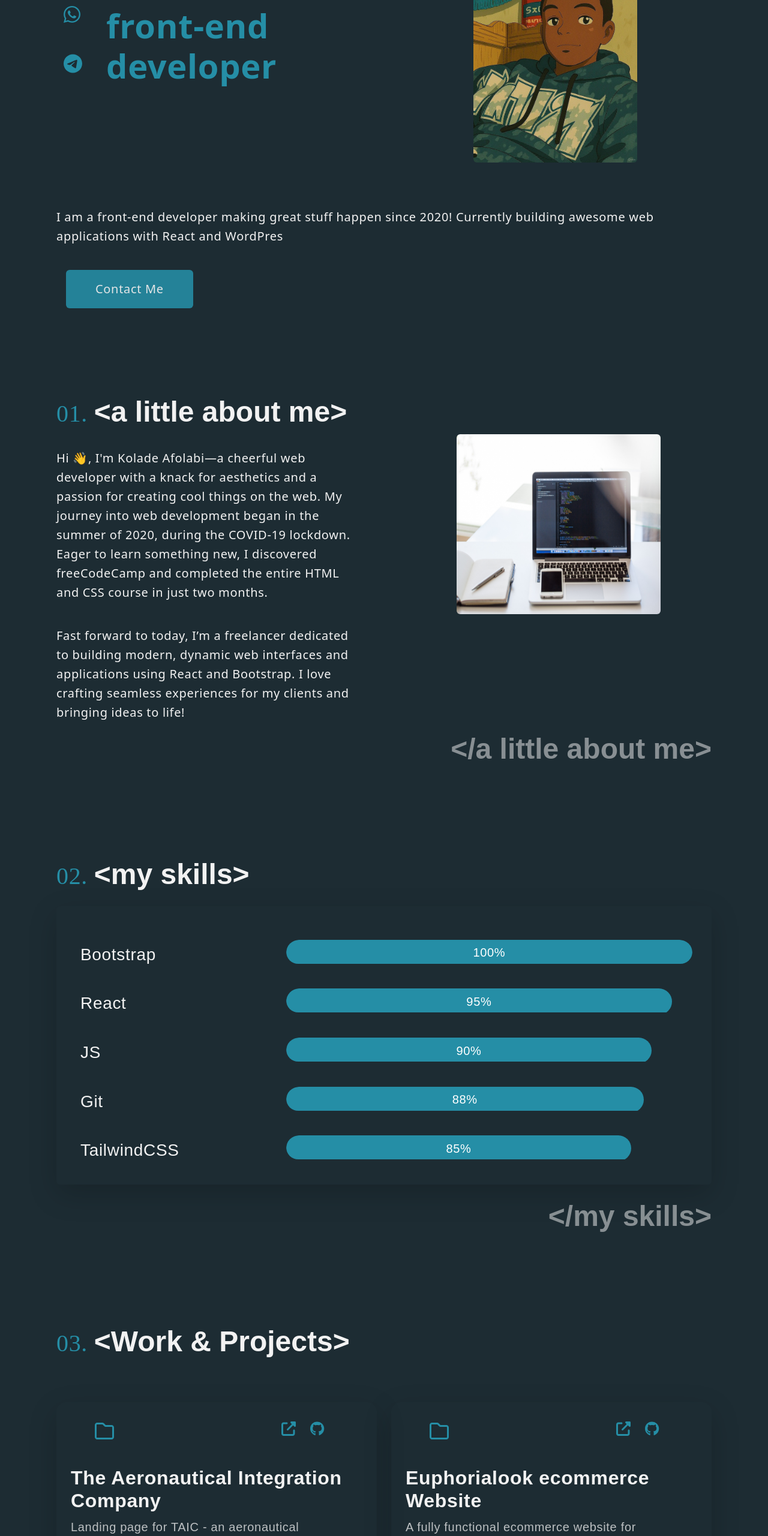
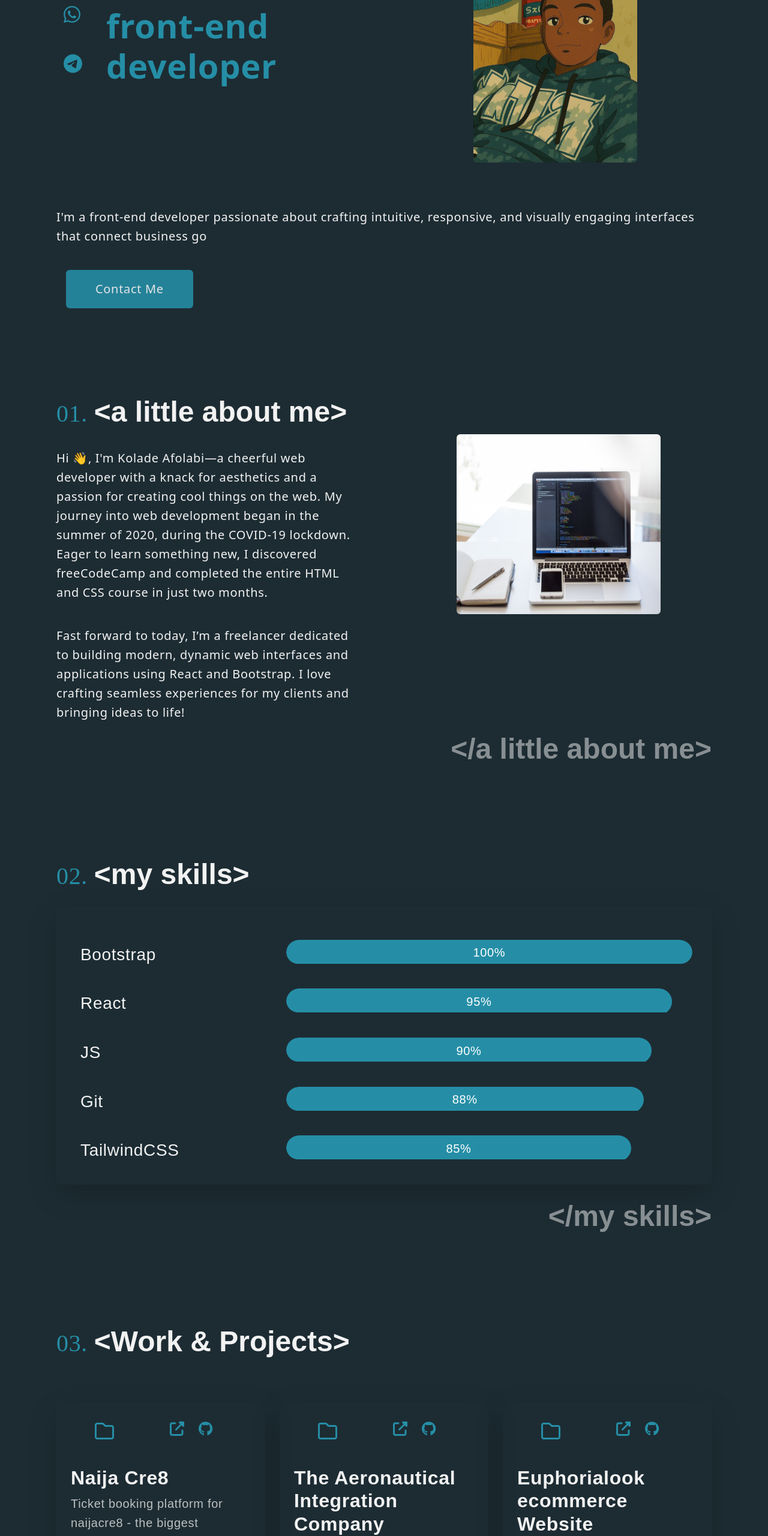
Before and after one commit to Kafolabi/portfolio, a React (Create React App) app: page / in a window 1280 px wide. Shown: the part 234-2795 px from the top of the page at 60% size. Built offline with nearby package versions, Linux system fonts and the light colour scheme; a web font is replaced by a local one.

Commit message:
New project added to portfolio

```diff
--- a/src/components/Home.js
+++ b/src/components/Home.js
@@ -7,7 +7,7 @@ import { motion } from "framer-motion";
 const Heading = () => {
   const [text, setText] = useState("");
   const fullText =
-    "I am a front-end developer making great stuff happen since 2020! Currently building awesome web applications with React and WordPress!";
+    "I'm a front-end developer passionate about crafting intuitive, responsive, and visually engaging interfaces that connect business goals with seamless user experiences.";
 
   useEffect(() => {
     let currentIndex = 0;
--- a/src/components/Portfolio.js
+++ b/src/components/Portfolio.js
@@ -11,6 +11,31 @@ const Portfolio = () => {
 
       {/* First Row of Cards (now only two cards) */}
       <div className="row mt-5">
+        <div className="col-sm container">
+          <motion.div
+            className="card rounded-4 bg-transparent border-0 shadow-lg my-4 pt-4"
+            whileHover={{
+              scale: 1.05,
+              boxShadow: "0px 10px 30px rgba(0, 0, 0, 0.2)",
+              transition: { duration: 0.3, ease: "easeOut" },
+            }}
+            transition={{ duration: 0.5, ease: "easeOut" }}
+          >
+            <PortfolioHeader
+              github="https://github.com/Kafolabi/naija-cre8"
+              link="https://naijacre8.com"
+            />
+            <PortfolioBody
+              heading="Naija Cre8"
+              paragraph="Ticket booking platform for naijacre8 - the biggest gathering of Nigerian creatives. The platform allows users to view event details, book tickets for events, and make payments online. As a front end react developer, I implemented robust state management and utilized the paystack API for seamless payment integration. ChakraUI was used for styling the application."
+            />
+            <PortfolioFooter
+              lang1="React"
+              lang2="Chakraui"
+              lang3="Paystack API"
+            />
+          </motion.div>
+        </div>
         <div className="col-sm container">
           <motion.div
             className="card rounded-4 bg-transparent border-0 shadow-lg my-4 pt-4"
```
